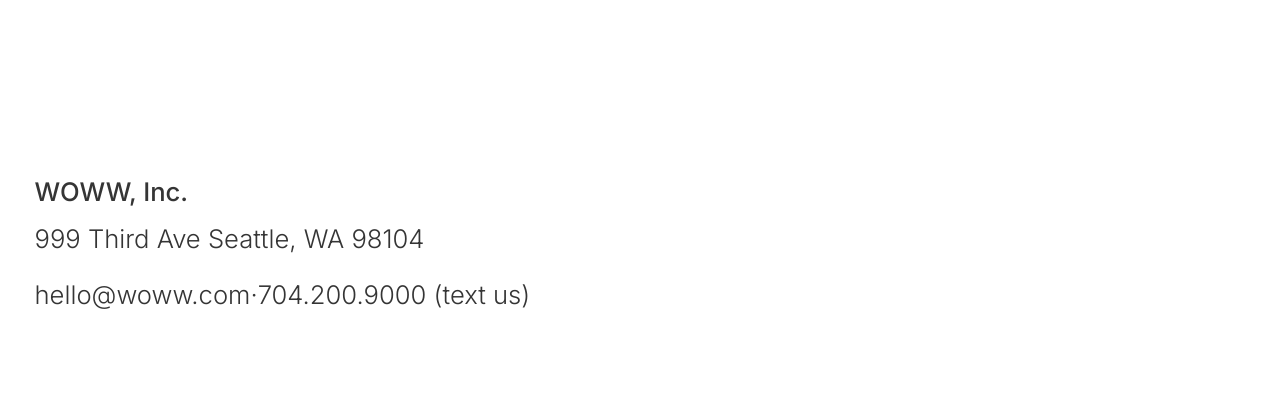
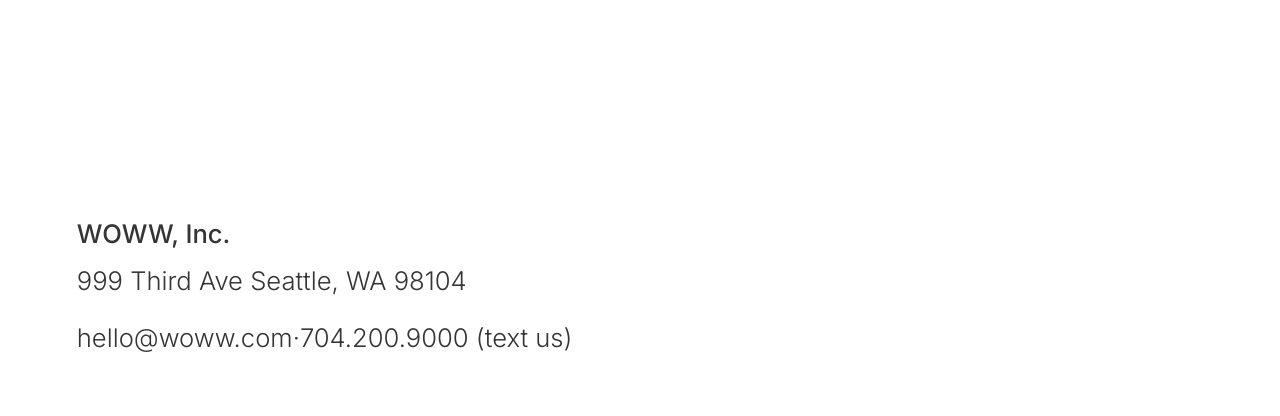
Before and after one commit to mridhor/woww-page, a website built with Vite: page index.html in a window 1280 px wide. Shown: the part 544-960 px from the top of the page. Built offline with nearby package versions, Linux system fonts and the light colour scheme.

Commit message:
Update style.css

```diff
--- a/src/style.css
+++ b/src/style.css
@@ -20,7 +20,7 @@ body {
 #app {
   max-width: 1280px;
   margin: 0 auto;
-  padding: 2.7vw 2.7vw 1.3vw;
+  padding: 6vw 6vw 1.3vw;
   text-align: left;
   display: flex;
   flex-direction: column;
```
